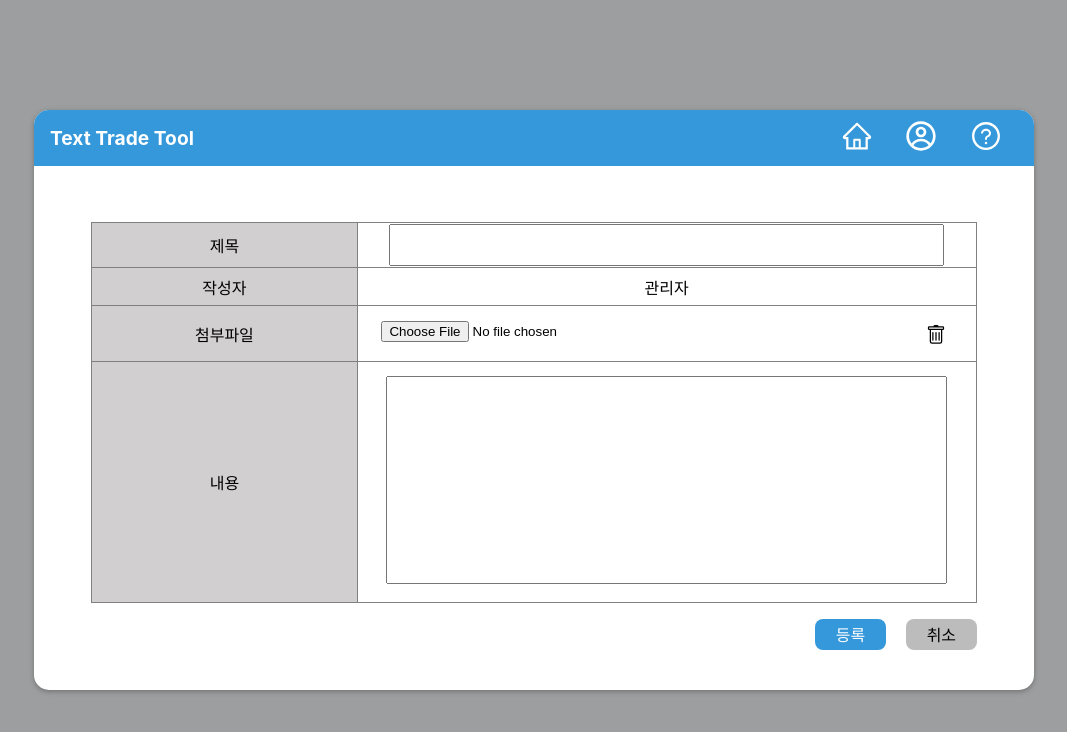
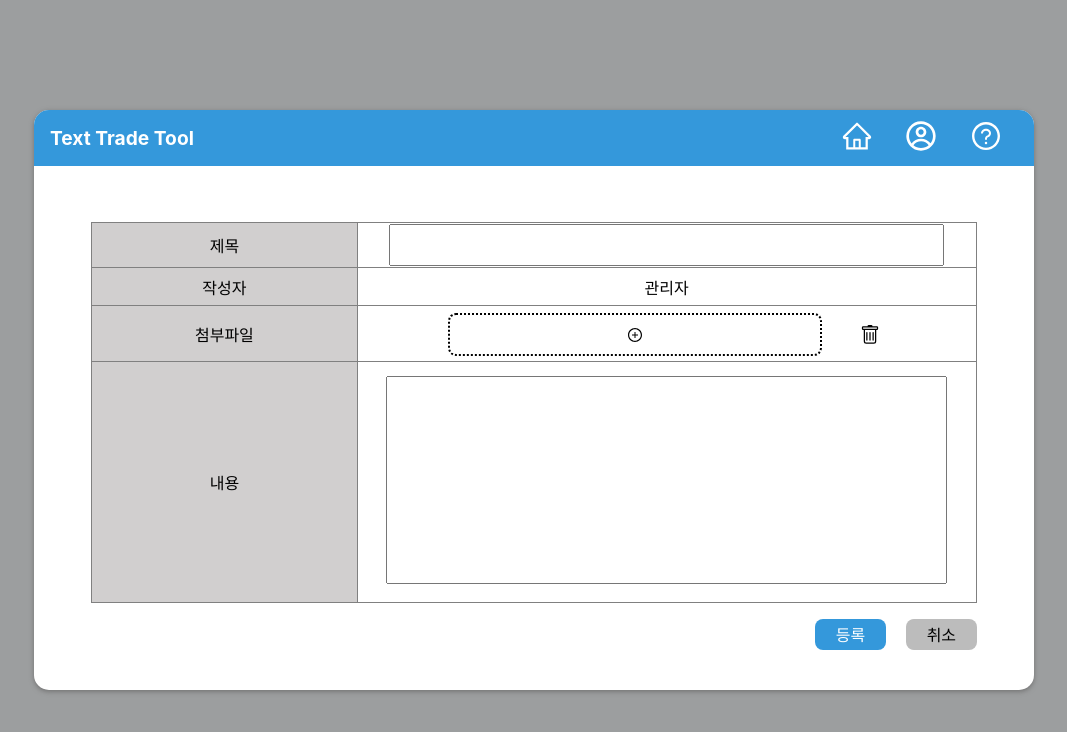
Before and after one commit to JUMTBOX/firstech, a React (Create React App) app: page /notice/write in a window 1280 px wide. Shown: the top 732 px of the page, without its empty margins (106-1173 px from the left). Built offline with nearby package versions, Linux system fonts and the light colour scheme.

Commit message:
feat. 파일 업로드 기능 수정중

```diff
--- a/src/components/InputForm.tsx
+++ b/src/components/InputForm.tsx
@@ -44,7 +44,7 @@ export default function InputForm() {
         <button onClick={handleSubmit}>변환</button>
       </div>
       <div className="inputForm_contentBox">
-        <textarea defaultValue={result} />
+        <textarea defaultValue={result} readOnly={true} />
       </div>
     </div>
   );
--- a/src/pages/NoticeContent.tsx
+++ b/src/pages/NoticeContent.tsx
@@ -8,6 +8,7 @@ import {
 import { useMutation, useQueryClient } from "@tanstack/react-query";
 import { useRecoilValue } from "recoil";
 import { loginState } from "../recoil/atoms";
+import { AiOutlinePlusCircle } from "react-icons/ai";
 import { BsTrash } from "react-icons/bs";
 import Loader from "../components/Loader";
 
@@ -33,7 +34,17 @@ export default function NoticeContent() {
       },
     }
   );
+  //파일 업로드
+  const handleUpload = () => {
+    if (tableRef.current !== null) {
+      tableRef.current[1].click();
+    }
+  };
+  const handleChange = (e: React.ChangeEvent<HTMLInputElement>) => {
+    console.log(e.target.files?.[0].name);
+  };
 
+  //수정 후 제출
   const handleModify = () => {
     if (tableRef.current !== null) {
       let data: Mod = {
@@ -43,7 +54,7 @@ export default function NoticeContent() {
       mutateAsync(data);
     }
   };
-
+  //첨부 파일 지우기
   const deleteFile = () => {
     if (tableRef.current !== null) {
       tableRef.current[1].value = "";
@@ -98,17 +109,24 @@ export default function NoticeContent() {
                 height: "100%",
                 border: "none",
                 alignItems: "center",
-                justifyContent: "space-around",
+                justifyContent: "center",
+                gap: "2em",
               }}
             >
               {isModifiable ? (
+                <div className="file_input_wrapper">
+                  <span onClick={handleUpload}>
+                    <AiOutlinePlusCircle size={"1.2em"} />
+                  </span>
                   <input
                     type="file"
                     multiple
                     className="file_input"
-                  readOnly={true}
+                    onChange={handleChange}
                     ref={(el) => (tableRef.current[1] = el)}
+                    readOnly
                   />
+                </div>
               ) : (
                 <input type="text" value={"파일"} readOnly />
               )}
@@ -150,6 +168,7 @@ export default function NoticeContent() {
             수정
           </button>
         ) : null}
+        {isModifiable ? null : (
           <button
             className="noticeWrite_quitBtn"
             id="to_list"
@@ -157,6 +176,7 @@ export default function NoticeContent() {
           >
             목록으로
           </button>
+        )}
       </div>
     </div>
   );
--- a/src/pages/WriteNoticePage.tsx
+++ b/src/pages/WriteNoticePage.tsx
@@ -1,5 +1,6 @@
 import React, { useRef } from "react";
 import { useNavigate } from "react-router-dom";
+import { AiOutlinePlusCircle } from "react-icons/ai";
 import { BsTrash } from "react-icons/bs";
 import { postFakeData } from "../requestHooks/request";
 import { useMutation, useQueryClient } from "@tanstack/react-query";
@@ -70,15 +71,20 @@ export default function WriteNoticePage() {
                 height: "100%",
                 border: "none",
                 alignItems: "center",
-                justifyContent: "space-around",
+                justifyContent: "center",
+                gap: "2em",
               }}
             >
-              <input
-                type="file"
-                className="file_input"
-                ref={(el) => (tableRef.current[1] = el)}
-                readOnly={true}
-              />
+              <div className="file_input_wrapper">
+                <AiOutlinePlusCircle />
+                <input
+                  type="file"
+                  multiple
+                  className="file_input"
+                  readOnly={true}
+                  ref={(el) => (tableRef.current[1] = el)}
+                />
+              </div>
               <button className="delfile_btn" onClick={deleteFile}>
                 <BsTrash size={"1.5em"} />
               </button>
--- a/src/styles/pages/WriteNoticePage.css
+++ b/src/styles/pages/WriteNoticePage.css
@@ -21,13 +21,20 @@
   vertical-align: middle;
   resize: none;
 }
-.writeNotice_container table .file_input {
-  width: 80%;
-  height: 50%;
-  display: table-cell;
+.writeNotice_container table .file_input_wrapper {
+  display: flex;
+  justify-content: center;
+  align-items: center;
+  width: 60%;
+  height: 70%;
+  border: 2px dotted black;
+  border-radius: 8px;
 }
-.writeNotice_container table .file_input:focus {
-  outline: none;
+.writeNotice_container table .file_input_wrapper span:hover {
+  cursor: pointer;
+}
+.writeNotice_container table .file_input_wrapper .file_input {
+  display: none;
 }
 .writeNotice_container table .delfile_btn {
   display: flex;
--- a/src/styles/pages/WriteNoticePage.scss
+++ b/src/styles/pages/WriteNoticePage.scss
@@ -17,15 +17,21 @@
       box-sizing: border-box;
       display: table-cell;
       vertical-align: middle;
-      // text-align: center;
       resize: none;
     }
-    .file_input {
-      width: 80%;
-      height: 50%;
-      display: table-cell;
-      &:focus {
-        outline: none;
+    .file_input_wrapper {
+      display: flex;
+      justify-content: center;
+      align-items: center;
+      width: 60%;
+      height: 70%;
+      border: 2px dotted black;
+      border-radius: 8px;
+      span:hover {
+        cursor: pointer;
+      }
+      .file_input {
+        display: none;
       }
     }
     .delfile_btn {
```
Lines whose indentation alone changed are shown as unchanged.
